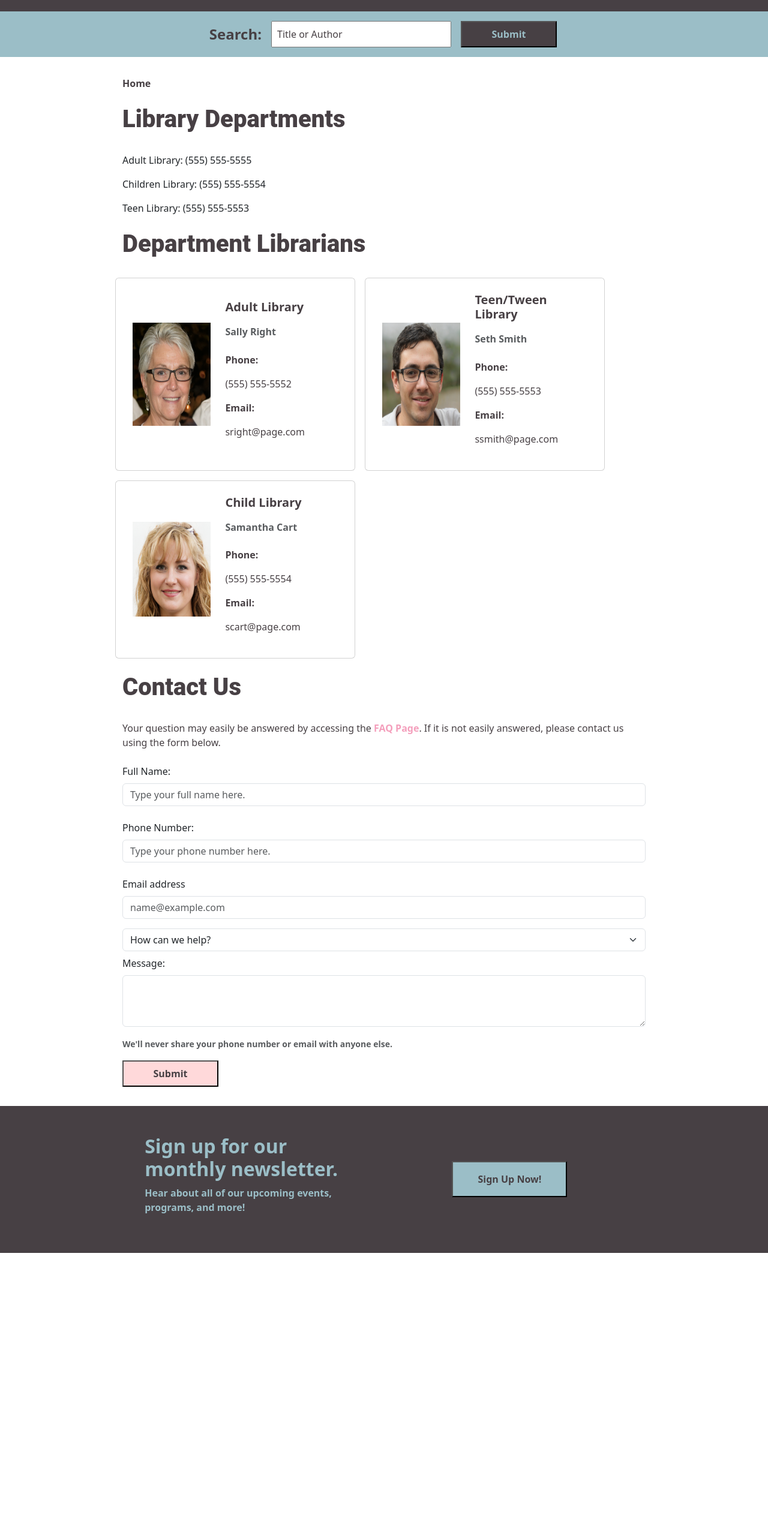
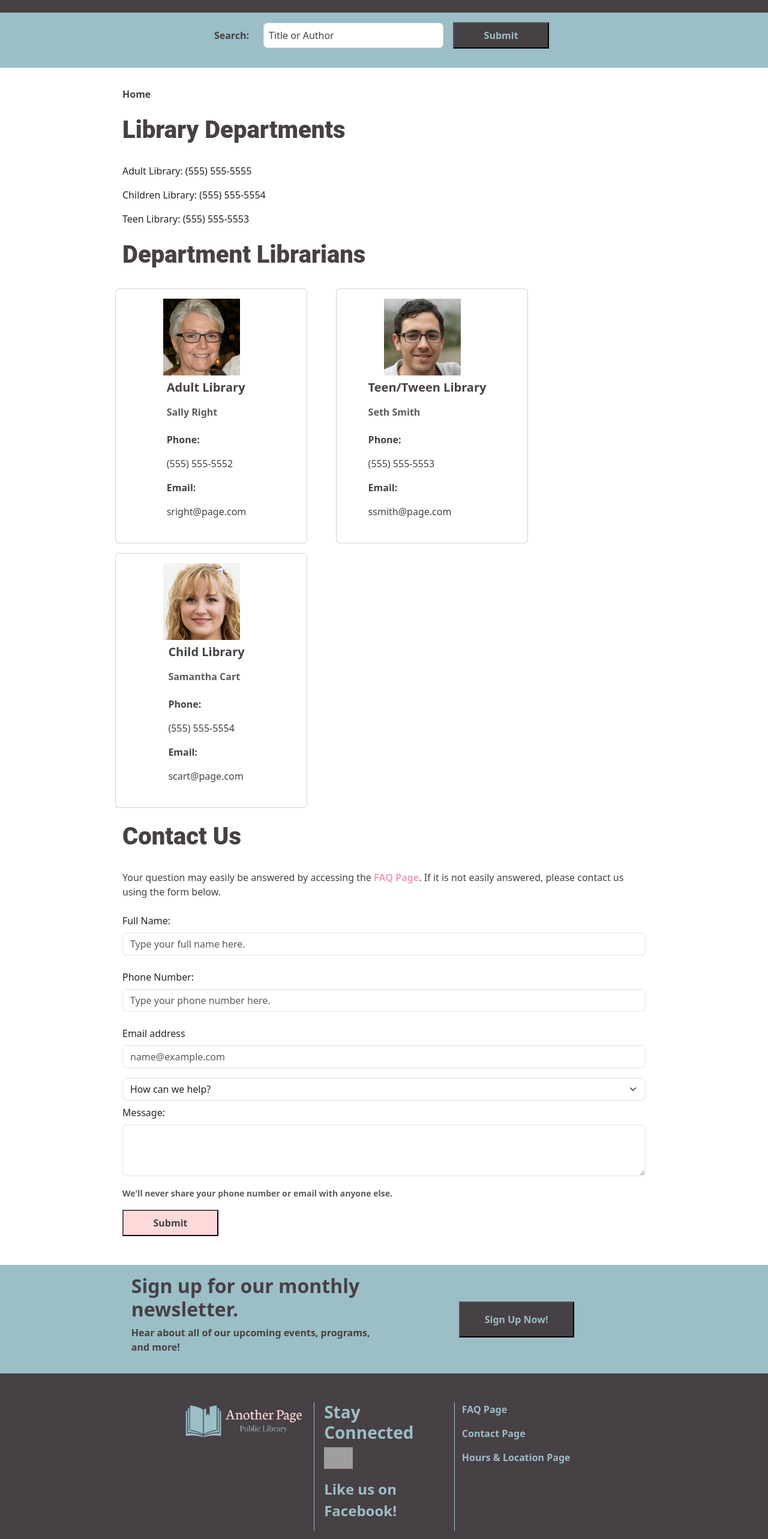
Before and after one commit to Amiriel01/Public-Library-Website, a React (Vite) app in the folder frontend-user-view/: page /ContactPage in a window 1280 px wide. Shown: the part 168-2734 px from the top of the page at 60% size. Before the commit the page ends 2257 px from the top, so only its background shows below. Built offline with nearby package versions, Linux system fonts and the light colour scheme; grey boxes are pictures that could not be loaded.

Commit message:
finished donate page, fixed responsive issues

```diff
--- a/frontend-user-view/index.html
+++ b/frontend-user-view/index.html
@@ -7,9 +7,14 @@
   <meta name="viewport" content="width=device-width, initial-scale=1.0" />
   <link rel="stylesheet"
     href="https://fonts.googleapis.com/css2?family=Material+Symbols+Outlined:opsz,wght,FILL,GRAD@24,400,0,0" />
-    <link rel="stylesheet" href="https://fonts.googleapis.com/css2?family=Material+Symbols+Outlined:opsz,wght,FILL,GRAD@24,400,0,0" />
-    <link rel="stylesheet" href="https://fonts.googleapis.com/css2?family=Material+Symbols+Outlined:opsz,wght,FILL,GRAD@24,400,0,0" />
-    <link rel="stylesheet" href="https://fonts.googleapis.com/css2?family=Material+Symbols+Outlined:opsz,wght,FILL,GRAD@24,400,0,0" />
+  <link rel="stylesheet"
+    href="https://fonts.googleapis.com/css2?family=Material+Symbols+Outlined:opsz,wght,FILL,GRAD@24,400,0,0" />
+  <link rel="stylesheet"
+    href="https://fonts.googleapis.com/css2?family=Material+Symbols+Outlined:opsz,wght,FILL,GRAD@24,400,0,0" />
+  <link rel="stylesheet"
+    href="https://fonts.googleapis.com/css2?family=Material+Symbols+Outlined:opsz,wght,FILL,GRAD@24,400,0,0" />
+  <link rel="stylesheet" href="https://cdn.jsdelivr.net/gh/devicons/devicon@v2.15.1/devicon.min.css">
+
   <title>Another Page Library</title>
 </head>
 
--- a/frontend-user-view/src/App.css
+++ b/frontend-user-view/src/App.css
@@ -10,7 +10,6 @@ html {
   background-color: #474044;
   display: flex;
   justify-content: center;
-  width: 101vw;
   padding-bottom: 1rem
 }
 
@@ -45,13 +44,15 @@ html {
   background-color: #9bbec7;
   display: flex;
   justify-content: center;
-  width: 101vw;
   padding: 1rem;
 }
 
 #search-container {
   display: flex;
   justify-content: center;
+  flex-wrap: wrap;
+  color: #474044;
+  align-items: center;
 }
 
 #search-form-container {
@@ -62,10 +63,8 @@ html {
 
 #search-text {
   font-size: 1.5rem;
-  margin-bottom: 0;
   font-weight: bold;
   color: #474044;
-  margin-left: 1rem;
 }
 
 #search-input {
@@ -220,9 +219,9 @@ html {
 }
 
 #staff-card {
-  width: 25rem;
+  width: 20rem;
   color: #474044;
-  margin-right: 1rem;
+  margin-right: 3rem;
   margin-bottom: 1rem;
   /* padding: .5rem; */
 
@@ -230,13 +229,15 @@ html {
 
 #staff-card-flex-container {
   display: flex;
+  justify-content: space-around;
   align-items: center;
   margin-right: 1rem;
+  flex-wrap: wrap;
 }
 
 #staff-image {
-  width: 40%;
-  height: 60%;
+  width: 8rem;
+  height: 8rem;
   margin-right: 1rem;
 }
 
@@ -308,6 +309,7 @@ html {
   display: flex;
   align-items: center;
   color: #474044;
+  flex-wrap: wrap;
 }
 
 #book-image {
@@ -366,6 +368,7 @@ html {
 
 #bold-flex-container {
   display: flex;
+  flex-wrap: wrap;
 }
 
 #bold-text-underline {
@@ -522,6 +525,7 @@ html {
   display: flex;
   align-items: center;
   margin-bottom: 2rem;
+  flex-wrap: wrap;
 }
 
 #study-room-image {
@@ -714,12 +718,13 @@ html {
 
 /*FirstFooter*/
 #first-footer-container {
-  background-color: #474044;
-  color: #9bbec7;
-  padding: 3rem;
+  background-color: #9bbec7;
+  color: #474044;
+  padding: 1rem;
   align-items: center;
   display: flex;
   justify-content: space-between;
+  margin-top: 1rem;
 }
 
 #first-footer-left-right {
@@ -743,11 +748,11 @@ html {
 }
 
 #newsletter-button {
-  background-color: #9bbec7;
+  background-color: #474044;
   width: 12rem;
   padding: 1rem;
   margin-right: .5rem;
-  color: #474044;
+  color: #9bbec7;
   font-weight: bold;
   font-size: 1rem;
   margin-left: 1rem;
@@ -755,6 +760,7 @@ html {
 
 #newsletter-button:hover {
   background-color: #f49fbc;
+  color: #474044;
 }
 
 /*Newsletter Form*/
@@ -790,3 +796,87 @@ html {
 }
 
 /*SecondFooter*/
+#second-footer-container {
+  background-color: #474044;
+  padding: 3rem;
+}
+
+#second-footer-flex-container {
+  width: 60%;
+  margin-left: auto;
+  margin-right: auto;
+}
+
+#second-footer-logo-container {
+  margin-bottom: 2rem;
+
+}
+
+#second-footer-logo {
+  width: 20rem;
+  text-align: center;
+}
+
+#second-footer-logo-container {
+  margin-bottom: 2rem;
+}
+
+/* .connected-title {
+
+} */
+
+#social-icon-text-container {
+  display: flex;
+  flex-wrap: wrap;
+}
+
+#social-media-icon {
+  width: 3rem;
+  margin-right: 1rem;
+}
+
+#social-media-text {
+  font-weight: bold;
+  font-size: 1.5rem;
+  margin-top: 1rem;
+}
+
+#second-footer-link {
+  text-decoration: none;
+  color: #9bbec7;
+}
+
+@media(min-width: 992px) {
+  #second-footer-connected-info-container {
+    border-left: 1px solid #9bbec7;
+    color: #9bbec7;
+    padding-left: 1rem;
+  }
+
+  #second-footer-links-container {
+    border-left: 1px solid #9bbec7;
+  }
+}
+
+@media(max-width: 991px) {
+  #second-footer-connected-info-container {
+    border-top: 1px solid #9bbec7;
+    color: #9bbec7;
+    padding-top: 1rem;
+    padding-bottom: 1rem;
+  }
+
+  #second-footer-links-container {
+    border-top: 1px solid #9bbec7;
+    padding-top: 1rem;
+  }
+}
+
+/*Donate page*/
+#donate-page-container {
+  width: 70%;
+  margin-left: auto;
+  margin-right: auto;
+  margin-top: 8rem;
+  margin-bottom: 8rem;
+}
--- a/frontend-user-view/src/App.tsx
+++ b/frontend-user-view/src/App.tsx
@@ -30,6 +30,7 @@ import EnglishDigitalResources from './EnglishDigitalResources';
 import Staff from './Staff';
 import FirstFooter from './FirstFooter';
 import NewsletterSignUp from './NewsletterSignUp';
+import SecondFooter from './SecondFooter';
 
 function App() {
 
@@ -94,6 +95,7 @@ function App() {
           <Route path='FirstFooter' element={<FirstFooter />}
           ></Route>
         </Routes>
+        <SecondFooter />
       </div>
     </>
   )
--- a/frontend-user-view/src/Donate.tsx
+++ b/frontend-user-view/src/Donate.tsx
@@ -1,7 +1,20 @@
-
+import Row from 'react-bootstrap/Row';
+import Col from 'react-bootstrap/Col';
+import HomepageLink from './HomepageLink';
+import FirstFooter from './FirstFooter';
 
 export default function Donate() {
     return (
-        <p></p>
+        <>
+            <Row id='donate-page-container'>
+                <HomepageLink />
+                <Col>
+                    <h1>
+                        The online donation page has not been set up yet. Please mail your donation or bring it by the Information Desk at the library.
+                    </h1>
+                </Col>
+            </Row>
+            <FirstFooter />
+        </>
     )
 }
--- a/frontend-user-view/src/GivingInfo.tsx
+++ b/frontend-user-view/src/GivingInfo.tsx
@@ -107,7 +107,8 @@ export default function GivingInfo() {
                             </div>
                             <div id='bold-flex-container'>
                                 <p id='bold-text'>Special Projects:</p>
-                                <p>Legacy gifts can provide the funding to embark on a special project or purchase equipment/technology that could not otherwise be afforded.</p>
+                                <p>Legacy gifts help provide the funding for special projects or purchasing equipment and technology that could not otherwise be afforded.</p>
+                                {/* <p>Legacy gifts can provide the funding to embark on a special project or purchase equipment/technology that could not otherwise be afforded.</p> */}
                             </div>
                             <h4 id='ways-to-give-header'>How you benefit from your legacy gift:</h4>
                             <div id='bold-flex-container'>
--- a/frontend-user-view/src/MeetingRoom.tsx
+++ b/frontend-user-view/src/MeetingRoom.tsx
@@ -79,7 +79,7 @@ export default function MeetingRoom() {
                         <div id='img-study-flex-container'>
                             <img id="study-room-image" src={LargeStudy} alt='large study room' className='img-fluid'></img>
                             <div>
-                                <p id='meeting-faq-bold-text'>Large Study/Conference Room:</p>
+                                <p id='meeting-faq-bold-text'>Large Study Room:</p>
                                 <div id="bold-flex-container">
                                     <p id='bold-text'>Maximum Capacity:</p>
                                     <p>8</p>
@@ -93,7 +93,7 @@ export default function MeetingRoom() {
                         <div id='img-study-flex-container'>
                             <img id="study-room-image" src={MediumStudy} alt='medium study room' className='img-fluid'></img>
                             <div>
-                                <p id='meeting-faq-bold-text'>Medium Study/Conference Room:</p>
+                                <p id='meeting-faq-bold-text'>Medium Study Room:</p>
                                 <div id="bold-flex-container">
                                     <p id='bold-text'>Maximum Capacity:</p>
                                     <p>4</p>
@@ -107,7 +107,7 @@ export default function MeetingRoom() {
                         <div id='img-study-flex-container'>
                             <img id="study-room-image" src={SmallStudy} alt='small study room' className='img-fluid'></img>
                             <div>
-                                <p id='meeting-faq-bold-text'>Small Study/Conference Room:</p>
+                                <p id='meeting-faq-bold-text'>Small Study Room:</p>
                                 <div id="bold-flex-container">
                                     <p id='bold-text'>Maximum Capacity:</p>
                                     <p>2</p>
--- /dev/null
+++ b/frontend-user-view/src/SecondFooter.tsx
@@ -0,0 +1,44 @@
+import Row from 'react-bootstrap/Row';
+import Col from 'react-bootstrap/Col';
+import Logo from './images/logo.png';
+import { Link } from 'react-router-dom';
+
+export default function SecondFooter() {
+    return (
+        <Row id='second-footer-container'>
+            <Row id='second-footer-flex-container'>
+                <Col md={12} lg={4} id='second-footer-logo-container'>
+                    <img className='img-fluid'  id='second-footer-logo' src={Logo} alt='library-logo'></img>
+                </Col>
+                <Col md={12} lg={4}  id='second-footer-connected-info-container'>
+                    <h3 id='bold-text' className='connected-title'>
+                        Stay Connected
+                    </h3>
+                    <div id='social-icon-text-container'>
+                        <img id='social-media-icon' src="https://cdn.jsdelivr.net/gh/devicons/devicon/icons/facebook/facebook-plain.svg" />
+                        <p id='social-media-text'>
+                            Like us on Facebook!
+                        </p>
+                    </div>
+                </Col>
+                <Col md={12} lg={4}  id='second-footer-links-container'>
+                    <Link id='second-footer-link' to='/FAQPage'>
+                        <p id='bold-text'>
+                            FAQ Page
+                        </p>
+                    </Link>
+                    <Link id='second-footer-link' to='/ContactPage'>
+                        <p id='bold-text'>
+                            Contact Page
+                        </p>
+                    </Link>
+                    <Link id='second-footer-link' to='/HoursLocationPage'>
+                        <p id='bold-text'>
+                            Hours & Location Page
+                        </p>
+                    </Link>
+                </Col>
+            </Row>
+        </Row>
+    )
+}
--- a/frontend-user-view/src/SecondHeader.tsx
+++ b/frontend-user-view/src/SecondHeader.tsx
@@ -5,6 +5,7 @@ import axios from 'axios';
 import { FormEvent, useState } from 'react';
 import { BookAPIProps } from './BookAPIProps';
 import { useNavigate } from 'react-router-dom';
+import Form from 'react-bootstrap/Form';
 
 export default function SecondHeader({ bookData, setBookData }: BookAPIProps) {
 
@@ -24,9 +25,25 @@ export default function SecondHeader({ bookData, setBookData }: BookAPIProps) {
     return (
         <>
             <Row id='second-header-container'>
-                <Row >
-                    <Col id='search-container'>
-                        <form id='search-form-container' onSubmit={handleSubmit}>
+                {/* <Row > */}
+                    {/* <Col id='search-container'> */}
+                    <Form  onSubmit={handleSubmit}>
+                        <Form.Group id='search-container' className="mb-3" controlId="exampleForm.ControlInput1">
+                            <Form.Label id='bold-text'>Search:</Form.Label>
+                            <Form.Control
+                                required
+                                type="text"
+                                name='search-text'
+                                placeholder="Title or Author"
+                                value={searchInput}
+                                onChange={(e) => setSearchInput(e.target.value)}
+                                id='search-input' />
+                            <div>
+                                <MyButton id='submit-search-button' title='Submit'></MyButton>
+                            </div>
+                        </Form.Group>
+                    </Form>
+                    {/* <form id='search-form-container' onSubmit={handleSubmit}>
                             <p id='search-text'>
                                 Search:
                             </p>
@@ -42,10 +59,10 @@ export default function SecondHeader({ bookData, setBookData }: BookAPIProps) {
                                 <MyButton id='submit-search-button' title='Submit' />
 
                             </div>
-                        </form>
-                    </Col>
+                        </form> */}
+                    {/* </Col> */}
                 </Row>
-            </Row>
+            {/* </Row> */}
         </>
     )
 }
--- a/frontend-user-view/src/TechnologyServices.tsx
+++ b/frontend-user-view/src/TechnologyServices.tsx
@@ -44,7 +44,7 @@ export default function TechnologyServices() {
                     </Accordion.Body>
                 </Accordion.Item>
                 <Accordion.Item eventKey="4">
-                    <Accordion.Header>Scanning/Printer/Copies</Accordion.Header>
+                    <Accordion.Header>Scanning, Printing, & Copies</Accordion.Header>
                     <Accordion.Body>
                         <p>The library has three public printers that are available for printing, scanning, and copying.</p>
                         <p>The printers have the capability of printing from the library computers or a flash drive.</p>
```
Also changed, not shown: frontend-user-view/src/images/logo2.png (added), 1 other file (tests, documents, lock files or other folders).
